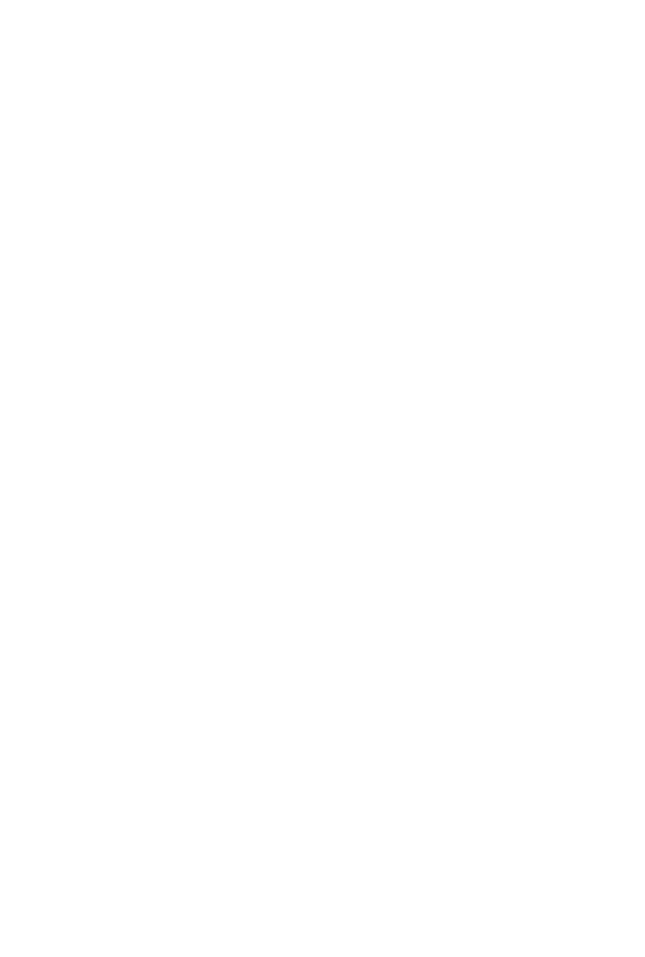
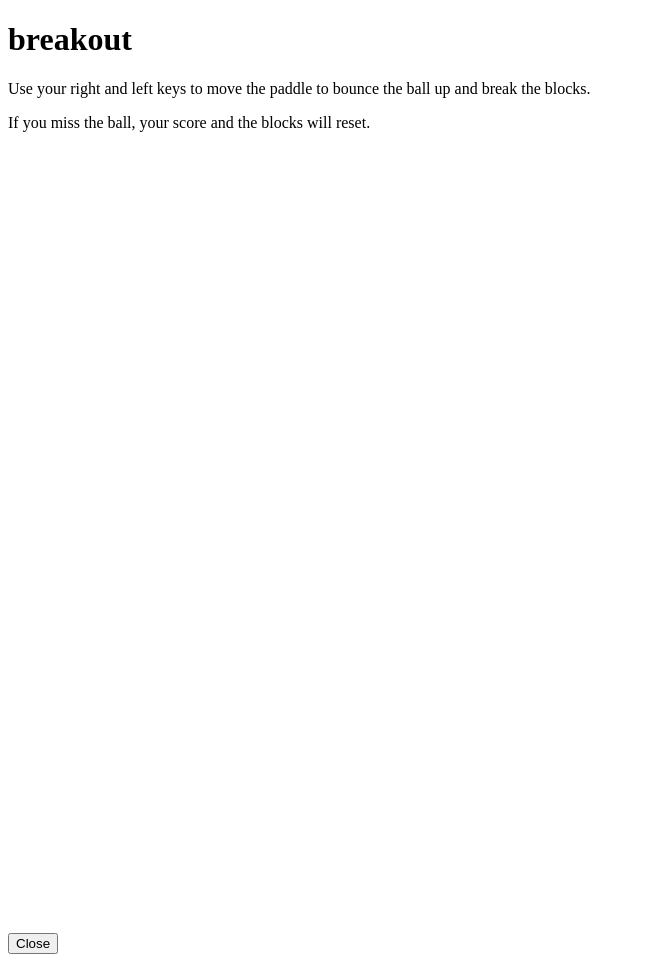
Before and after one commit to CodesLong/jspractice, a website: page index.html in a window 1280 px wide. Shown: the whole page, without its empty margins (0-645 px from the left). Before the commit the page ends 800 px from the top, so only its background shows below. Drawn offline with Linux system fonts and the light colour scheme.

Commit message:
html部分编辑完成

```diff
--- a/index.html
+++ b/index.html
@@ -8,7 +8,16 @@
     <link rel="stylesheet" href="./style.css">
 </head>
 <body>
-
+    <h1>breakout</h1>
+    <p>
+       Use your right and left keys to move the paddle to bounce the ball up
+        and break the blocks.
+    </p>
+    <p>
+        If you miss the ball, your score and the blocks will reset.
+    </p>
+    <button id="close-on" class="btn">Close</button>
+    <canvas id="canvas" width="800" height="800"></canvas>
     <script src="./script.js"></script>
 </body>
 </html>
```
